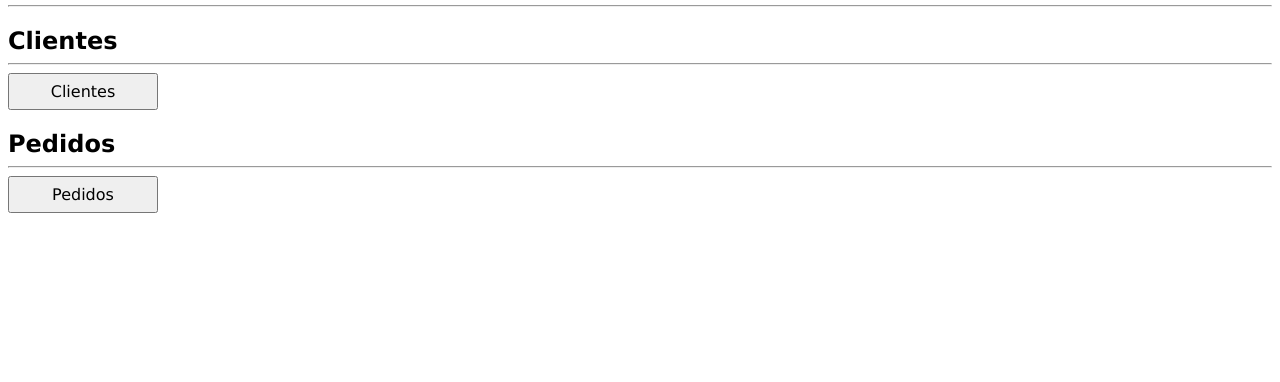
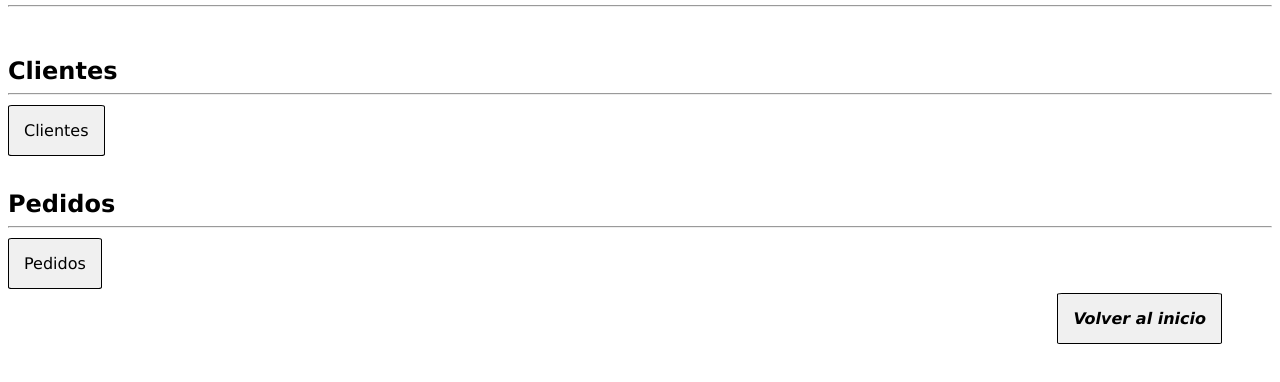
Before and after one commit to unaim-cebanc/api-http-node, a plain HTML site: page html/api.html in a window 1280 px wide. Shown: the part 62-444 px from the top of the page. Drawn offline with Linux system fonts and the light colour scheme.

Commit message:
Modificaciones a los .html para que funcoine con server.js

```diff
--- a/html/api.html
+++ b/html/api.html
@@ -10,20 +10,60 @@
             font-weight: bold;
             margin-bottom: 0;
         }
+
         h2 {
             font-family: Verdana, Geneva, Tahoma, sans-serif;
             font-weight: bold;
             margin-bottom: 0;
+            margin-top: 50px;
         }
-        button {
+
+        a {
             font-family: Verdana, Geneva, Tahoma, sans-serif;
             font-size: medium;
+            text-decoration: none;
+
+            color: black;
+            background-color: rgb(240, 240, 240);
 
             min-height: fit-content;
             min-width: fit-content;
-            width: 150px;
+            padding: 15px;
 
-            padding: 7px;
+            border: 1px solid black;
+            border-radius: 4%;
+            margin-top: 20px;
+        }
+        a:hover {
+            transition: 0.4s;
+            background-color: rgb(230, 230, 230);
+        }
+
+        .volver {
+            font-family: Verdana, Geneva, Tahoma, sans-serif;
+            font-size: medium;
+            font-weight: bold;
+            font-style: italic;
+            text-decoration: none;
+
+            color: black;
+            background-color: rgb(240, 240, 240);
+
+            min-height: fit-content;
+            min-width: fit-content;
+            padding: 15px;
+
+            border: 1px solid black;
+            border-radius: 3%;
+
+
+            margin-top: 20px;
+            margin-right: 50px;
+            float: right;
+        }
+        .volver:hover {
+            transition: 0.4s;
+            background-color: rgb(230, 230, 230);
         }
     </style>
 </head>
@@ -34,11 +74,15 @@
     <!-- Sección clientes -->
     <h2>Clientes</h2>
     <hr>
-    <a href="clientes.html"><button>Clientes</button></a>
+    <br>
+    <a href="/clientes">Clientes</a>
 
     <!-- Sección pedidos -->
     <h2>Pedidos</h2>
     <hr>
-    <a href="pedidos.html"><button>Pedidos</button></a>
+    <br>
+    <a href="/pedidos">Pedidos</a>
+    <br>
+    <a href="/" class="volver">Volver al inicio</a>
 </body>
 </html>
```
Also changed, not shown: html/index.html (+15 -4 lines).
